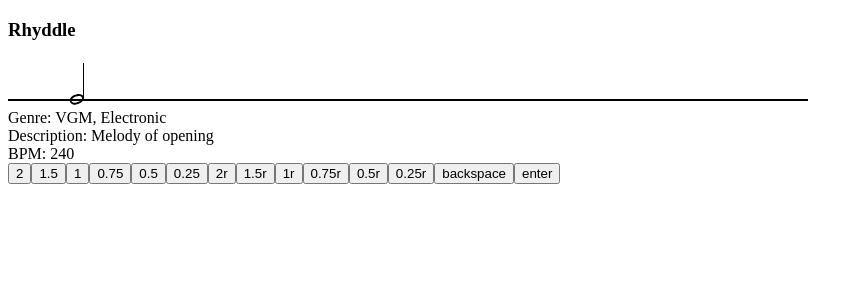
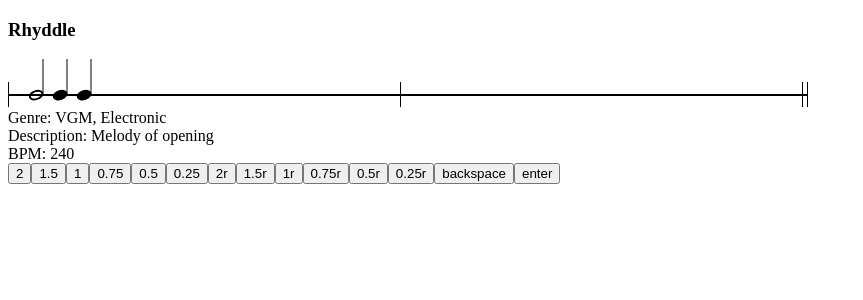
Before and after one commit to aleifericsson/rhyddle, a React (Vite) app: page / in a window 1280 px wide. Shown: the top 300 px of the page, without its empty margins (0-863 px from the left). Built offline with nearby package versions, Linux system fonts and the light colour scheme.

Commit message:
notes improved

```diff
--- a/src/components/Bars.jsx
+++ b/src/components/Bars.jsx
@@ -10,7 +10,13 @@ function Bars() {
 function Bar({current}){
     return((<div className="bar-container">
                 <div className = {current ? "bar current" : "bar"}></div>
-                <Note note_length="2" placement={5}/>
+                <Note note_length="2" placement={0} bar={1}/>
+                <Note note_length="1" placement={1} bar={1}/>
+                <Note note_length="1" placement={2} bar={1}/>
+                <div className = "vert-bar start"></div>
+                <div className = "vert-bar mid"></div>
+                <div className = "vert-bar end1"></div>
+                <div className = "vert-bar end2"></div>
             </div>))
 }
 
--- a/src/components/Note.jsx
+++ b/src/components/Note.jsx
@@ -1,12 +1,15 @@
-const note_list=[
-    {length:"2",shape:(<><div className="head unfilled"></div><div className="stem"></div></>)},
-    {length:"1",shape:(<><div className="head"></div><div className="stem"></div></>)},
-]
+import NoteEle from "../scripts/note_ele";
 
-function Note({note_length, placement}) {
-    const percent = ((placement/16)*100).toString()+"px";
-    const note = note_list.filter(note => {return note.length === note_length});
-	return(note[0].shape);
+function Note({note_length, placement, bar}) {
+    let left;
+    if (bar == 1){
+        left = ((placement/16)*380+10).toString()+"px";
+    }
+    else{
+        left = ((placement/16)*380+410).toString()+"px";
+    }
+    const note = new NoteEle(note_length,left)
+	return(note.html);
 }
 
 
--- a/src/css/bars.css
+++ b/src/css/bars.css
@@ -3,7 +3,7 @@
     background-color: black;
     width:800px;
     position:relative;
-    top:80%;
+    top:70%;
 }
 
 .bar-container{
@@ -16,12 +16,11 @@
     background-color: black;
     border-radius: 50%;
     top:75%;
-    left:5%;
-    transform: rotate(340deg) translate(0,-50%);
+    transform: rotate(340deg) translate(0,31px);
     position:relative;
 }
 
-.head,.unfilled{
+.head.unfilled{
     background-color: transparent;
     box-shadow:0px 0px 0px 2px black inset;
 }
@@ -30,7 +29,29 @@
     height:35px;
     width:1px;
     background: black;
-    left:5%;
-    transform: translate(12px,-8px);
+    transform: translate(24.5px,-12px);
     position: relative;
 }
+.vert-bar{
+    height:25px;
+    width:1px;
+    background: black;
+    transform: translate(0,21px);
+    position: absolute;
+}
+
+.mid{
+    left: 400px;
+}
+
+.end1{
+    left: 807px;
+}
+
+.end2{
+    left: 802px;
+}
+
+.note-container{
+    position:absolute;
+}
--- /dev/null
+++ b/src/scripts/note_ele.jsx
@@ -0,0 +1,34 @@
+function NoteEle(length, left)
+{
+    this.length = length;
+    this.left = left;
+    this.html=(<>ayo it broke</>);
+    switch (length){
+        case "2":
+            this.html = (<div className="note-container"><div className="head unfilled" style={{left}}></div><div className="stem" style={{left}}></div></div>)
+            break;
+        case "1.5":
+            break;
+        case "1":
+            this.html = (<div className="note-container"><div className="head" style={{left}}></div><div className="stem" style={{left}}></div></div>);
+            break;
+        case "0.5":
+            break;
+        case "0.25":
+            break;
+        case "2r":
+            break;
+        case "1.5r":
+            break;
+        case "1r":
+            break;
+        case "0.5r":
+            break;
+        case "0.25r":
+            break;
+        default:
+            break;
+    }
+}
+
+export default NoteEle;
```
